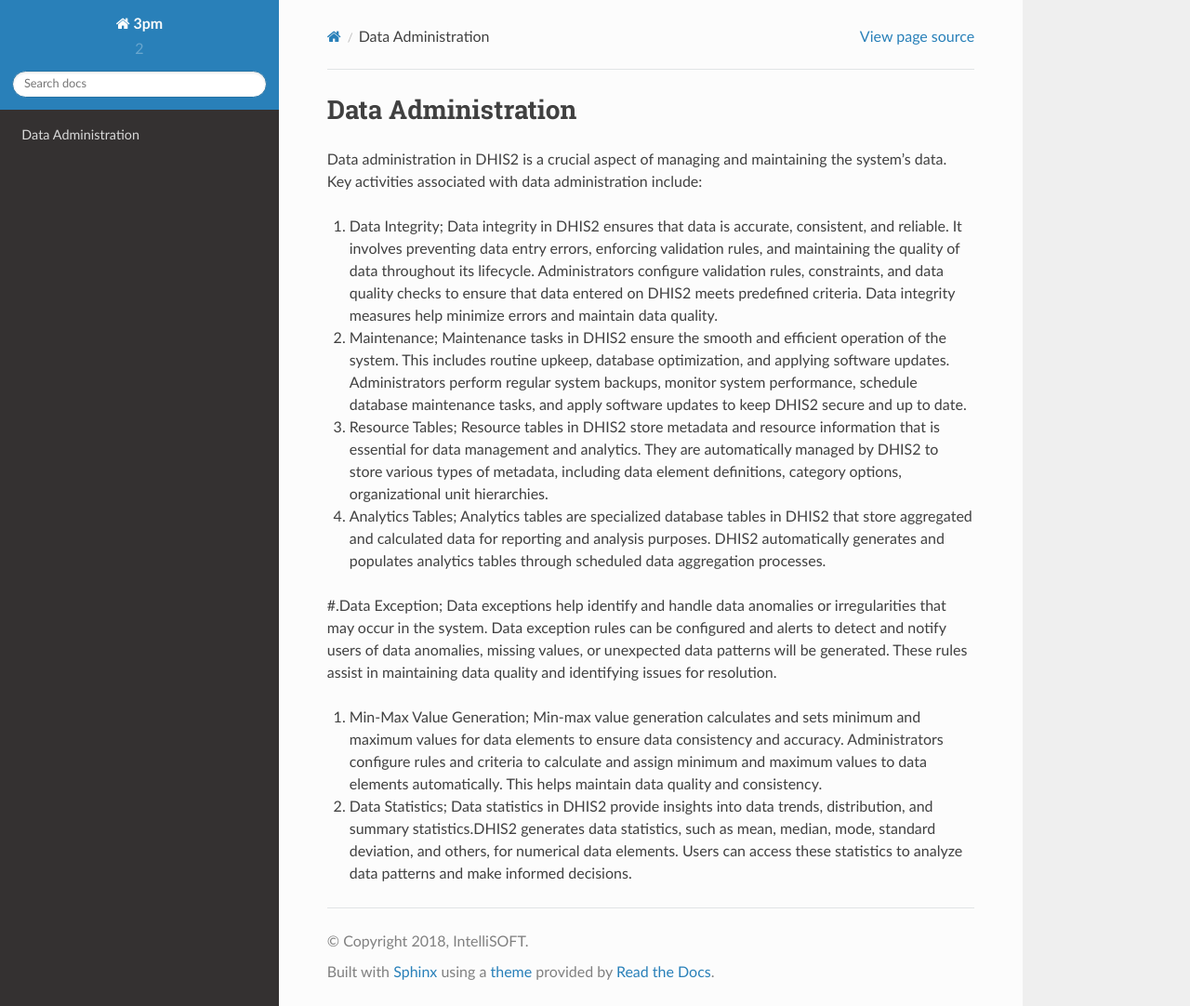
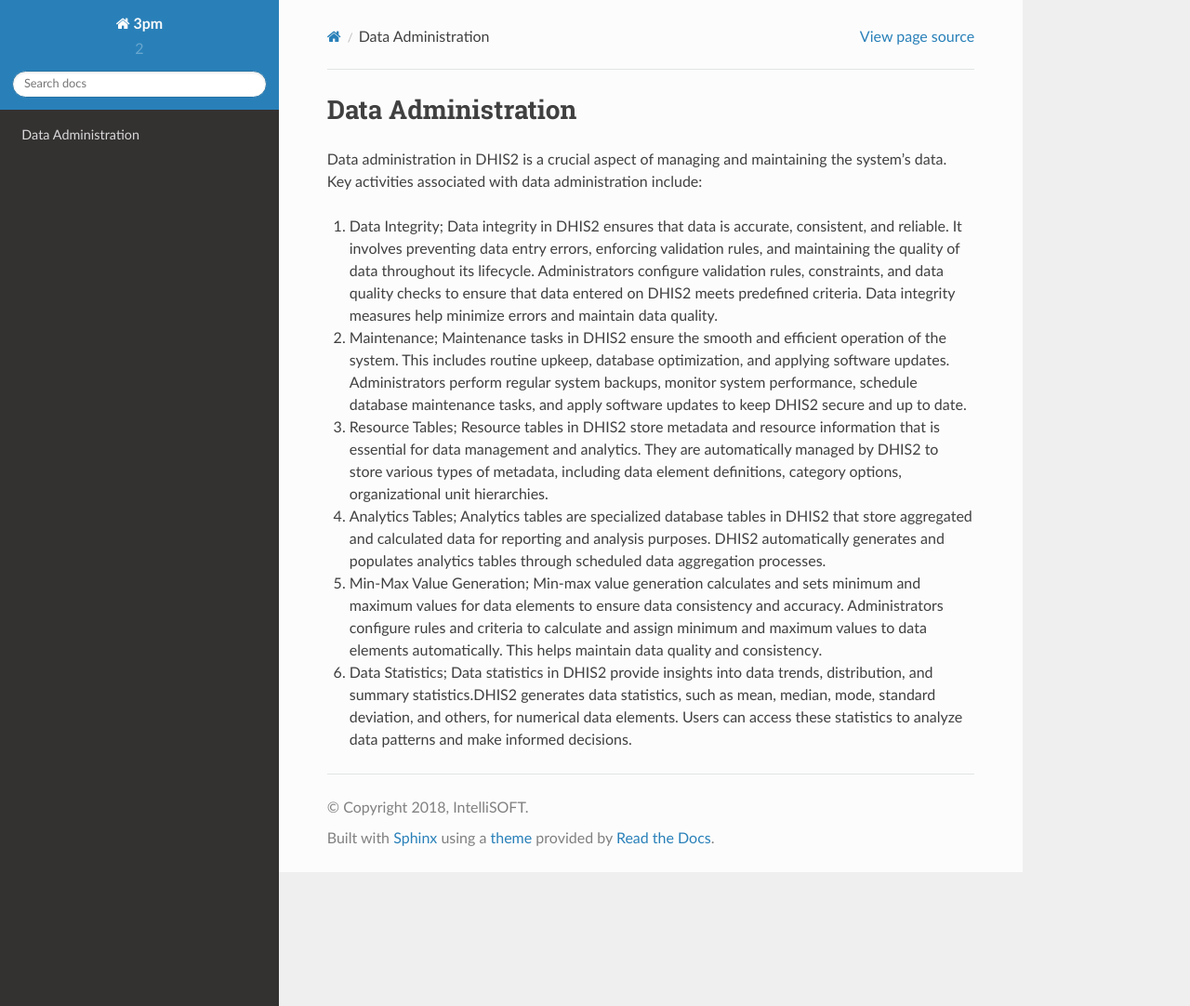
Before and after one commit to karahmogaka/System-Documentation, a Sphinx documentation site: the page built from docs/source/dataadministration.rst, in a window 1280 px wide and 1082 px high. Shown: the whole window at 93% size. Built offline with Sphinx 7.4.7 and the Read the Docs theme 2.0.0, drawn with Linux system fonts in a browser that asks for light colours.

Commit message:
dataadministration.rst

```diff
--- a/docs/source/dataadministration.rst
+++ b/docs/source/dataadministration.rst
@@ -10,9 +10,6 @@ Data administration in DHIS2 is a crucial aspect of managing and maintaining the
 
 #. Analytics Tables; Analytics tables are specialized database tables in DHIS2 that store aggregated and calculated data for reporting and analysis purposes. DHIS2 automatically generates and populates analytics tables through scheduled data aggregation processes.
 
-#.Data Exception; Data exceptions help identify and handle data anomalies or irregularities that may occur in the system.
-Data exception rules can be configured and alerts to detect and notify users of data anomalies, missing values, or unexpected data patterns will be generated. These rules assist in maintaining data quality and identifying issues for resolution.
-
 #. Min-Max Value Generation; Min-max value generation calculates and sets minimum and maximum values for data elements to ensure data consistency and accuracy. Administrators configure rules and criteria to calculate and assign minimum and maximum values to data elements automatically. This helps maintain data quality and consistency.
 
 #. Data Statistics; Data statistics in DHIS2 provide insights into data trends, distribution, and summary statistics.DHIS2 generates data statistics, such as mean, median, mode, standard deviation, and others, for numerical data elements. Users can access these statistics to analyze data patterns and make informed decisions.
```
